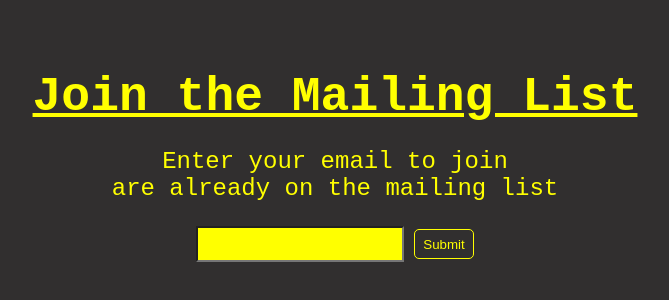
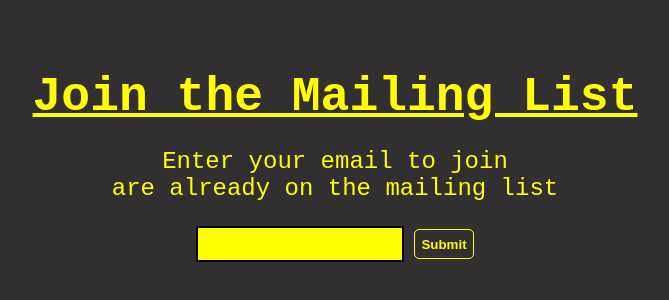
Before and after one commit to stefangouldson/emailSignUp, a website: page public/index.html in a window 1280 px wide. Shown: the part 242-542 px from the top of the page, without its empty margins (313-982 px from the left). Drawn offline with Linux system fonts and the light colour scheme; no server answers.

Commit message:
front end added

```diff
--- a/public/main.css
+++ b/public/main.css
@@ -30,6 +30,7 @@ body {
     font-size: 30px;
     color: rgb(49, 47, 47);
     background-color: yellow;
+    border: 2px solid black;
   }
 
   p {
@@ -48,11 +49,13 @@ body {
     width: 60px;
     margin-left: 10px;
     border: yellow 1px solid;
+    font-weight: bolder;
   }
 
   button:hover{
       color: rgb(49, 47, 47);
       background-color: yellow;
+      border: 2px rgb(49, 47, 47) solid;
   }
 
   .sub {
```
